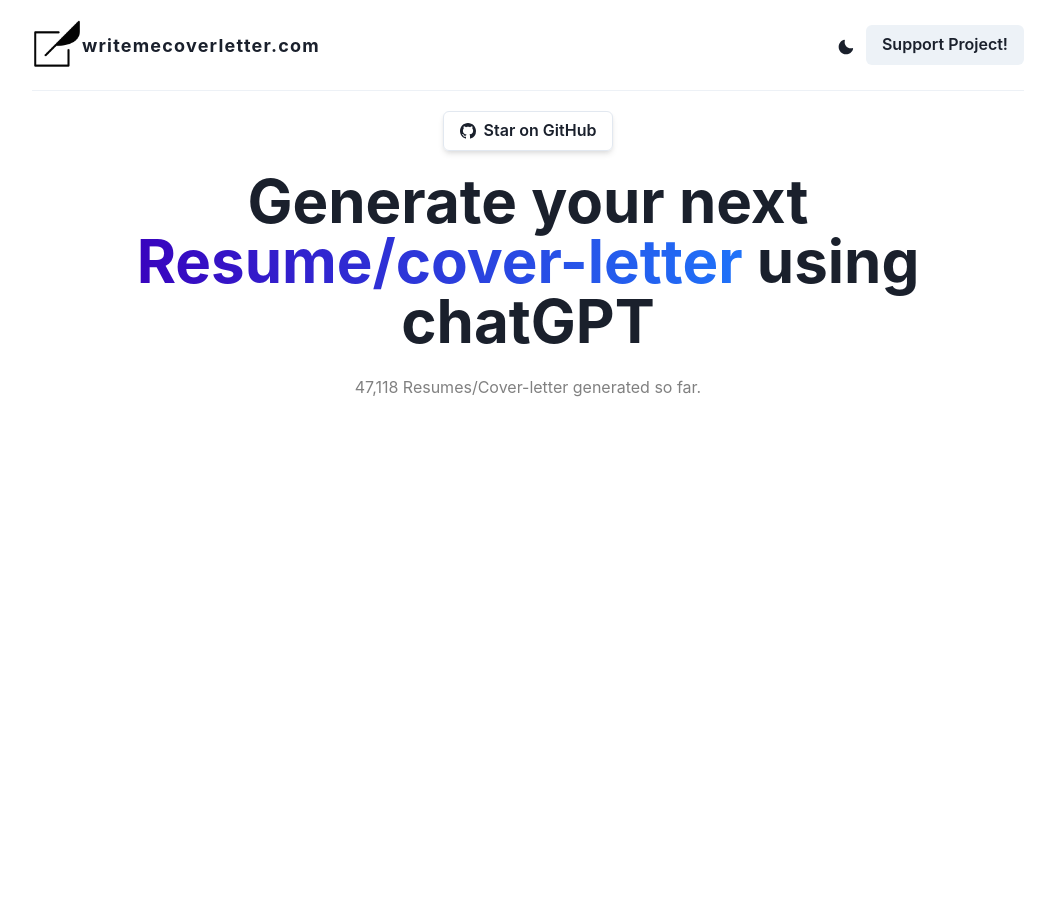
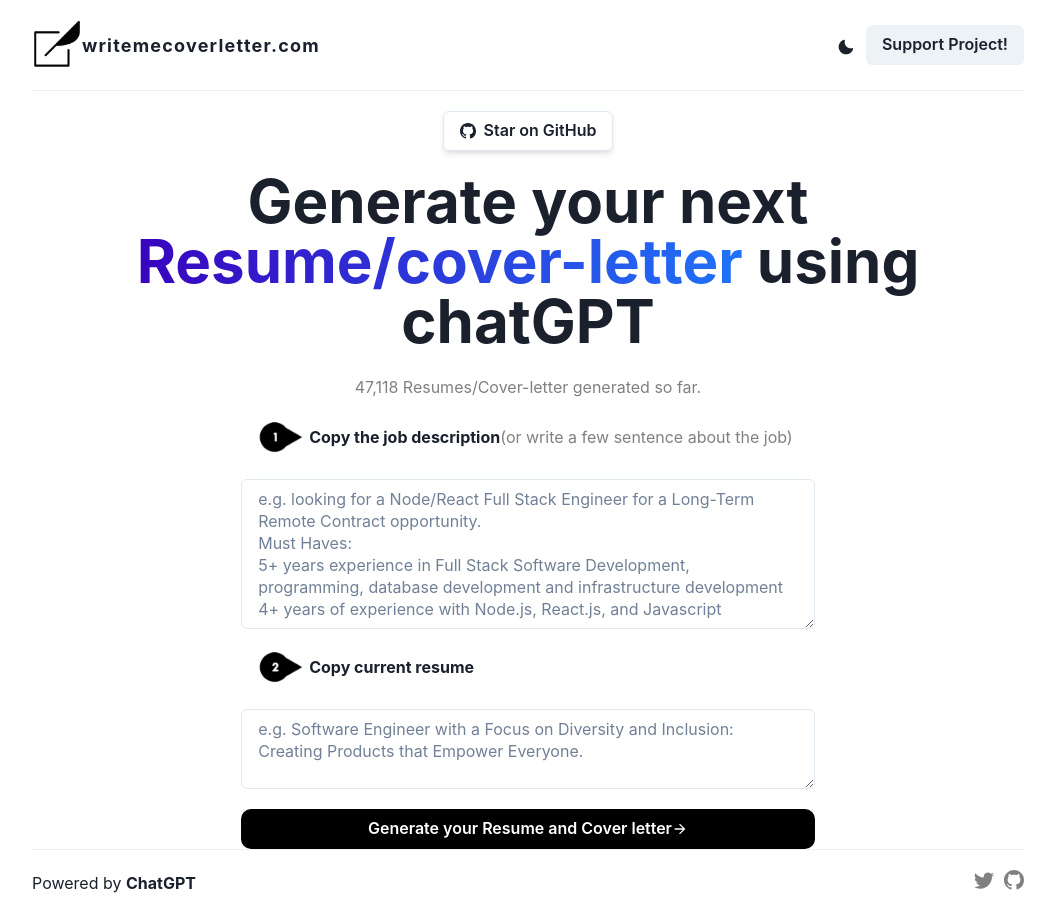
Before and after one commit to w3tsa/resumeandcoverletter, a Next.js app: page / in a window 1280 px wide. Shown: the whole page, without its empty margins (112-1167 px from the left). Before the commit the page ends 800 px from the top, so only its background shows below. Built offline with nearby package versions, Linux system fonts and the light colour scheme.

Commit message:
Added Test

```diff
--- /dev/null
+++ b/src/components/GenerateButton.tsx
@@ -0,0 +1,23 @@
+import { ArrowForwardIcon } from "@chakra-ui/icons";
+import { Box, Button, useColorMode } from "@chakra-ui/react";
+
+const GenerateButton = () => {
+  const { colorMode } = useColorMode();
+  return (
+    <>
+      <Box mt={5}>
+        <Button
+          background={colorMode === "light" ? "black" : "gray.700"}
+          color={"white"}
+          width={"100%"}
+          borderRadius={10}
+          _hover={{ opacity: "0.8" }}
+        >
+          Generate your Resume and Cover letter <ArrowForwardIcon />
+        </Button>
+      </Box>
+    </>
+  );
+};
+
+export default GenerateButton;
--- /dev/null
+++ b/src/components/footer/index.tsx
@@ -0,0 +1,30 @@
+import { Box, Flex, Text, Icon, Link } from "@chakra-ui/react";
+import { BsGithub, BsTwitter } from "react-icons/bs";
+
+const Footer = () => {
+  return (
+    <Flex justifyContent={"space-between"} alignItems={"center"} mb={5}>
+      <Box>
+        <Text>
+          Powered by <strong>ChatGPT</strong>
+        </Text>
+      </Box>
+      <Box
+        as={Flex}
+        // backgroundColor={"red"}
+        width={"50px"}
+        justifyContent={"space-between"}
+        alignItems={"center"}
+      >
+        <Link href={"https://twitter.com/Tanveersayem"} isExternal>
+          <Icon as={BsTwitter} fontSize={20} color={"gray"}></Icon>
+        </Link>
+        <Link href={"https://github.com/w3tsa"} isExternal>
+          <Icon as={BsGithub} fontSize={20} color={"gray"}></Icon>
+        </Link>
+      </Box>
+    </Flex>
+  );
+};
+
+export default Footer;
--- a/src/components/hero/Hero.tsx
+++ b/src/components/hero/Hero.tsx
@@ -7,7 +7,7 @@
 const Hero = () => {
   return (
     <Box mt={5}>
-      <Link href="https://github.com/w3tsa/fluentparrot" isExternal>
+      <Link href="https://github.com/w3tsa/writemecoverletter" isExternal>
         <Button
           leftIcon={<BsGithub />}
           colorScheme="gray"
--- /dev/null
+++ b/src/components/job_description/index.tsx
@@ -0,0 +1,33 @@
+import { Flex, Text, Textarea } from "@chakra-ui/react";
+import Image from "next/image";
+
+// local imports
+import bulletOne from "../../../public/images/1-black.png";
+
+const JobDescription = () => {
+  const spanStyle = {
+    paddingBottom: "5px",
+    color: "gray",
+  };
+  return (
+    <>
+      <Flex alignItems={"center"} background={"1px solid black"}>
+        <Image src={bulletOne} alt={"bullet number 1"} width={80} height={80} />
+        <Text fontWeight={"bold"} pb={"5px"} ml={-3}>
+          Copy the job description{" "}
+        </Text>
+        <span style={spanStyle}>(or write a few sentence about the job)</span>
+      </Flex>
+      <Textarea
+        isRequired
+        rows={6}
+        placeholder="e.g. looking for a Node/React Full Stack Engineer for a Long-Term Remote Contract opportunity.
+Must Haves:
+5+ years experience in Full Stack Software Development, programming, database development and infrastructure development
+4+ years of experience with Node.js, React.js, and Javascript"
+      />
+    </>
+  );
+};
+
+export default JobDescription;
--- /dev/null
+++ b/src/components/resume/Resume.tsx
@@ -0,0 +1,24 @@
+import { Flex, Text, Textarea } from "@chakra-ui/react";
+import Image from "next/image";
+
+// local imports
+import bulletTwo from "../../../public/images/2-black.png";
+
+const Resume = () => {
+  return (
+    <>
+      <Flex alignItems={"center"} background={"1px solid black"}>
+        <Image src={bulletTwo} alt={"bullet number 1"} width={80} height={80} />
+        <Text fontWeight={"bold"} pb={"5px"} ml={-3}>
+          Copy current resume
+        </Text>
+      </Flex>
+      <Textarea
+        isRequired
+        placeholder="e.g. Software Engineer with a Focus on Diversity and Inclusion: Creating Products that Empower Everyone."
+      />
+    </>
+  );
+};
+
+export default Resume;
--- a/src/pages/index.tsx
+++ b/src/pages/index.tsx
@@ -5,6 +5,10 @@
 import { Container, Divider } from "@chakra-ui/react";
 import Header from "@/components/header";
 import Hero from "@/components/hero/Hero";
+import JobDescription from "@/components/job_description";
+import Resume from "@/components/resume/Resume";
+import GenerateButton from "@/components/GenerateButton";
+import Footer from "@/components/footer";
 
 export default function Home() {
   return (
@@ -22,14 +26,14 @@
         <Header />
         <Divider orientation="horizontal" mt={5} />
         <Hero />
-        {/* <Container>
+        <Container>
           <JobDescription />
           <Resume />
           <GenerateButton />
-          <UpdatedResume />
+          {/* <UpdatedResume /> */}
         </Container>
         <Divider orientation="horizontal" mb={5} />
-        <Footer /> */}
+        <Footer />
       </Container>
     </div>
   );
```
Also changed, not shown: 1 other file (tests, documents, lock files or other folders).
